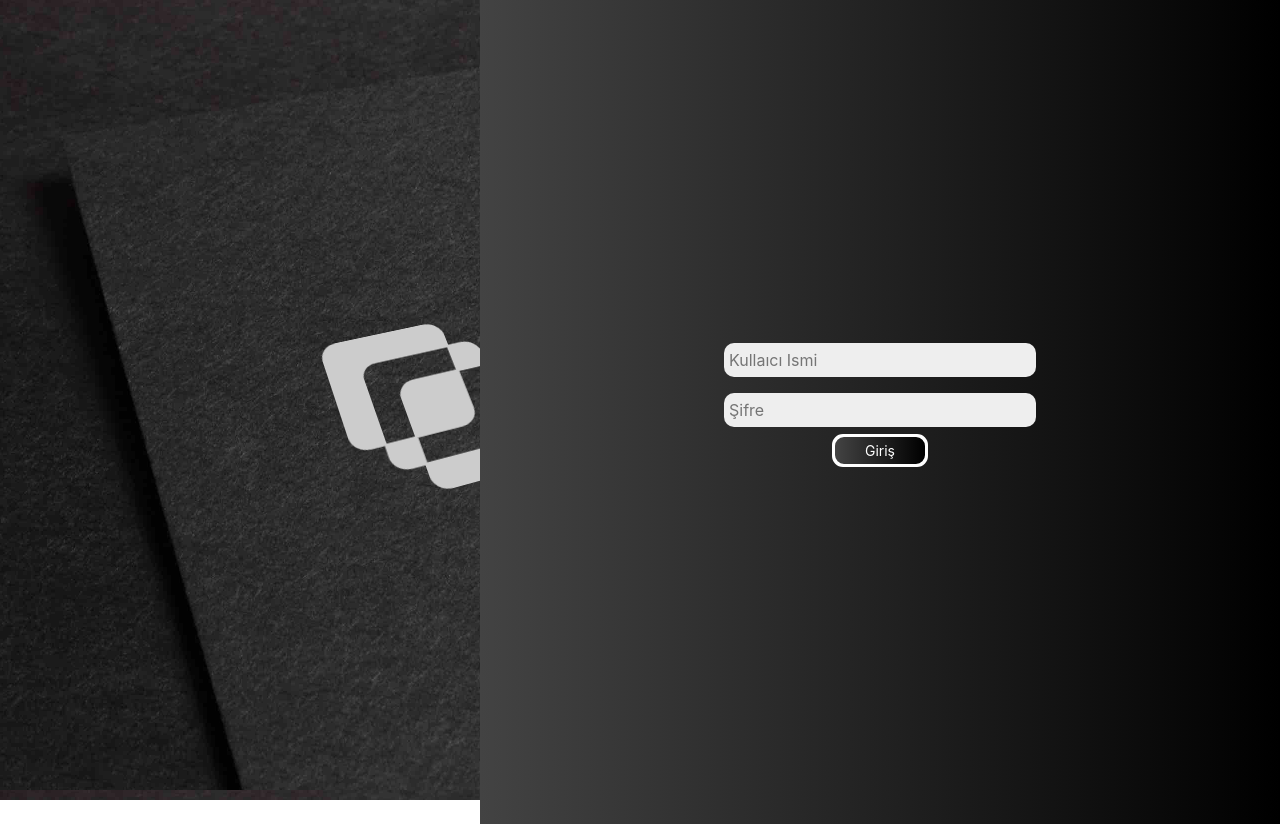
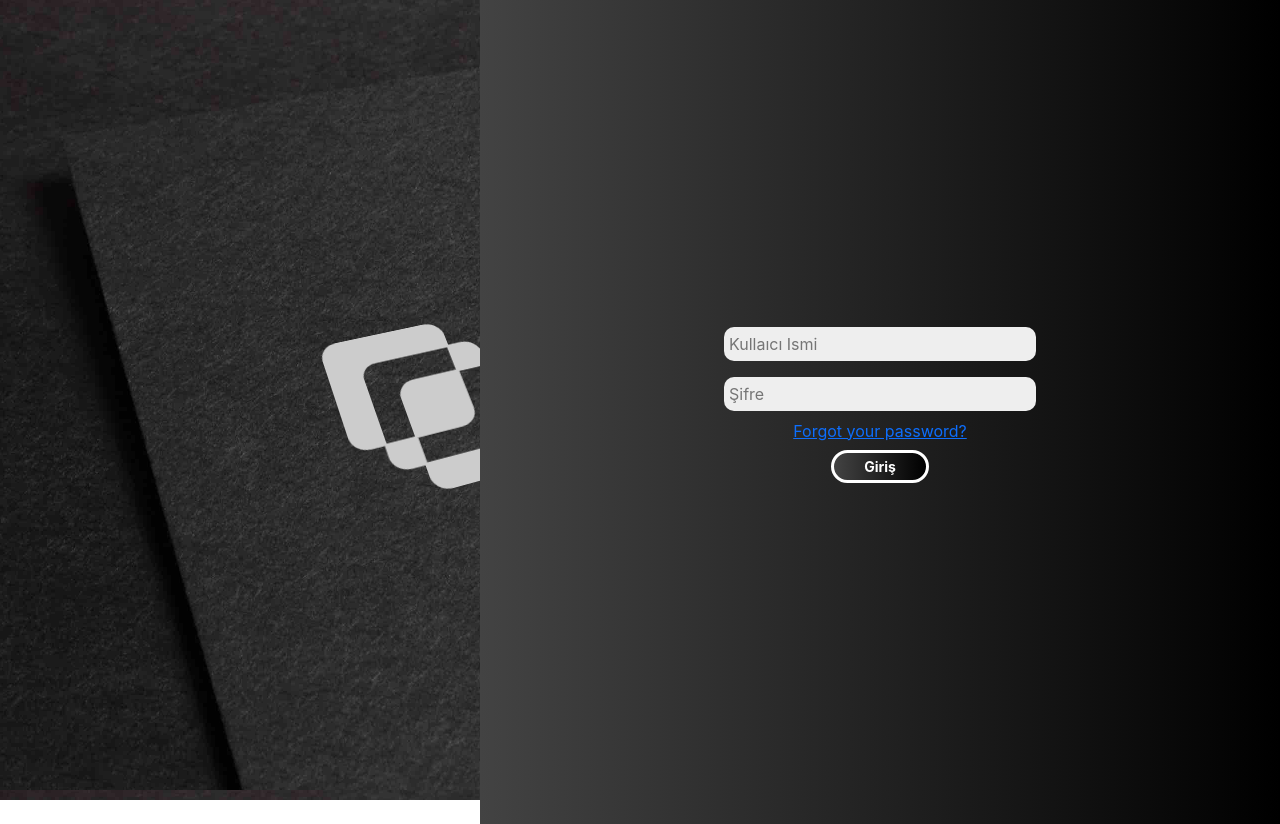
Before and after one commit to FatmaKalkan/iris-app, a React (Create React App) app: page / in a window 1280 px wide. Built offline with nearby package versions, Linux system fonts and the light colour scheme.

Commit message:
Login form design change 7

```diff
--- a/src/App.js
+++ b/src/App.js
@@ -38,6 +38,7 @@ return(
 <div className="App">
 <h2></h2>
 <Form>
+    <a href="#" class="social"><i class="fab fa-linkedin-in"></i></a>
     <Input type={"text"}
     value={user.name}
      placeHolder={"Kullaıcı Ismi"}
@@ -48,6 +49,8 @@ return(
     placeHolder={"Şifre"}
     onChange={handleChange}/>
     {/* <Button onClick={()=>{alert();}} /> */}
+    <a href="#">Forgot your password?</a>
+    <h2></h2>
     <Button onClick={handleClick} />
 </Form>
 </div>
--- a/src/components/button/Button.js
+++ b/src/components/button/Button.js
@@ -2,7 +2,9 @@ import React from "react";
 import "./button.css";
 
 function Button({onClick}) {
-    return <button className="button" onClick={onClick}>Giriş</button>
+    return <button className="button" onClick={onClick}>Giriş</button>,
+    <button className="button" onClick={onClick}>Giriş</button>
+
 }
 
 export default Button;
--- a/src/components/button/button.css
+++ b/src/components/button/button.css
@@ -7,11 +7,13 @@
     padding: 3px 30px;
     font-size: 14px;
     cursor: pointer;
-    border-radius: 10px;
+    border-radius: 20px;
     transition: all .4s ease;
     background: -webkit-linear-gradient(to right, #FF4B2B, #FF416C);
 	/* background-image: linear-gradient(to right, #fc5c7d, #6a82fb); */
     background-image: linear-gradient(to right, #434343 0%,  black 100%);
+    float:left;
+	font-weight: bold;
 
 }
 .button:hover
```
